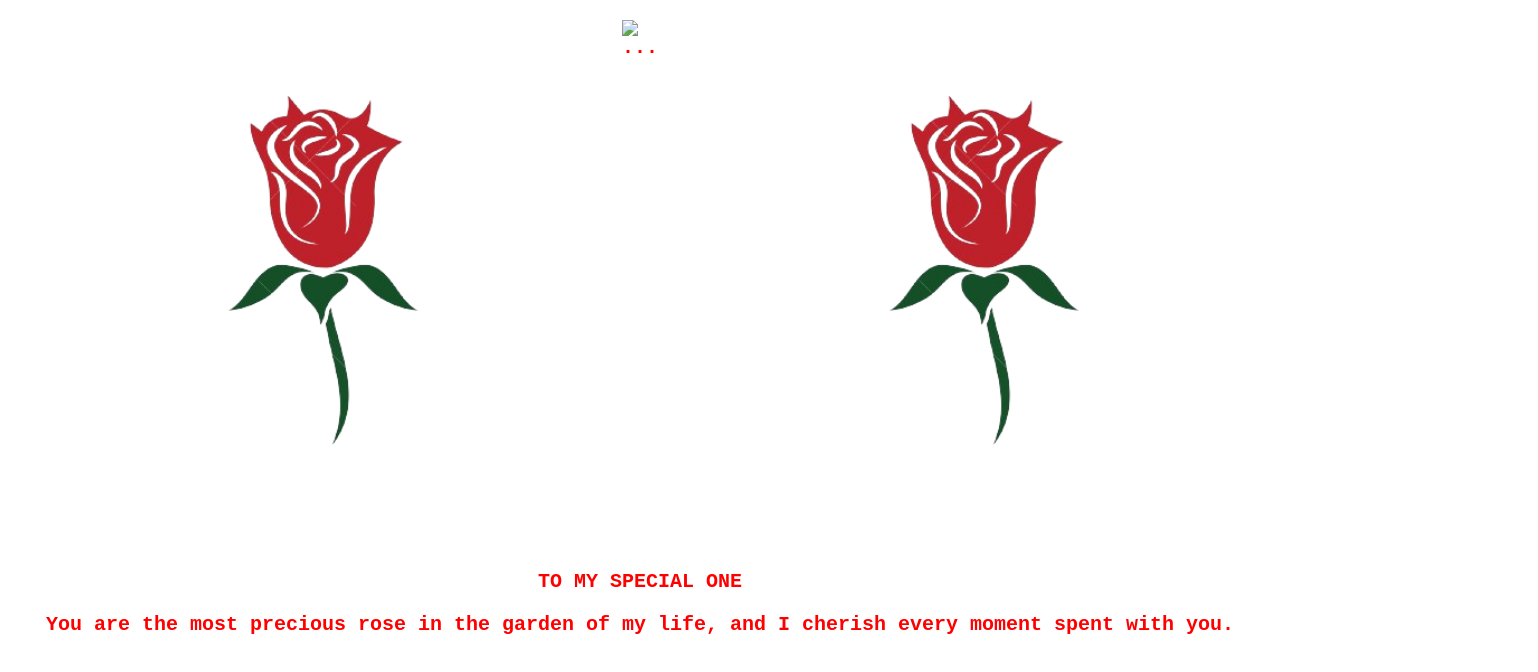
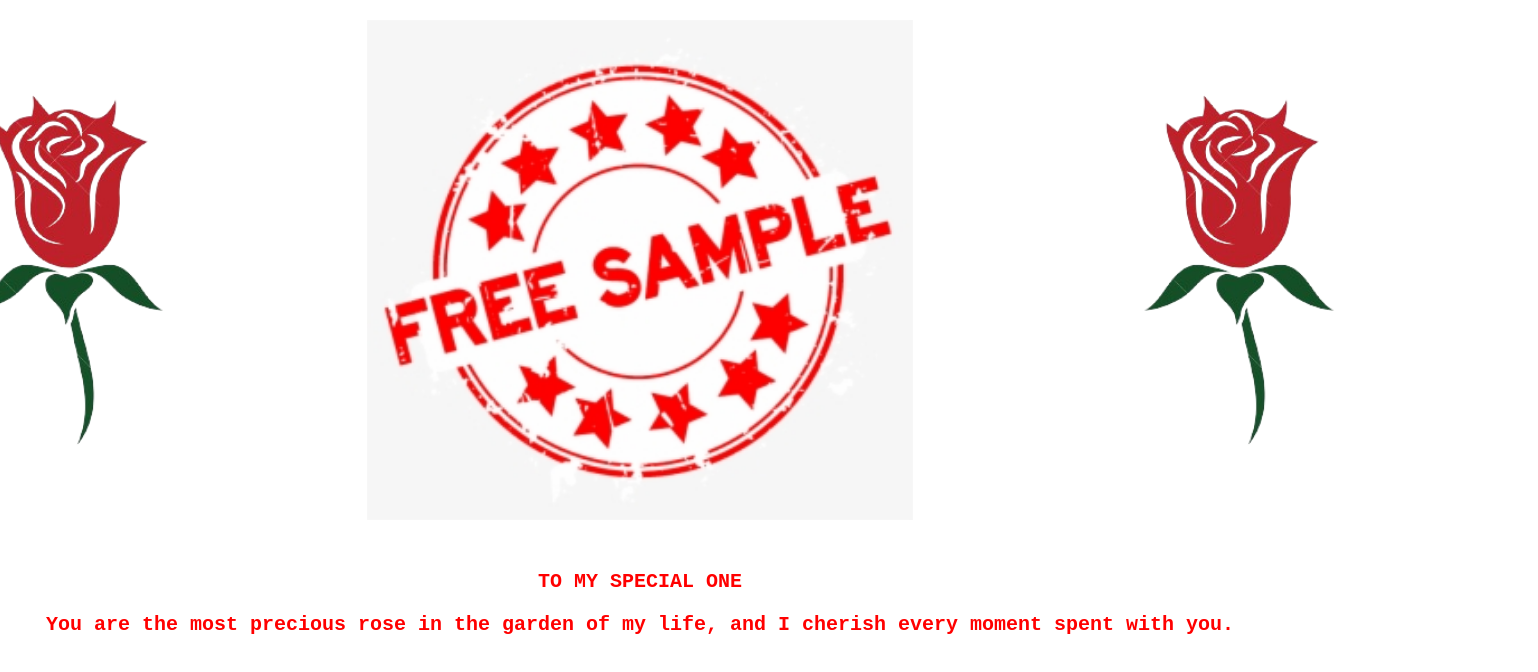
Before and after one commit to ATHARVA262005/RoseDay-Website, a plain HTML site: page index.html in a window 1280 px wide. Shown: the whole page, 1538 px wide, since content can reach past the window. Drawn offline with Linux system fonts and the light colour scheme.

Commit message:
Update index.html

```diff
--- a/index.html
+++ b/index.html
@@ -10,7 +10,7 @@
     <div class="msg">
         <div class="image">
             <img src="./130156966-rose-flower-logo-vector-template-design-removebg-preview.png" alt="rose" class="image-without-bg">
-            <img class="personImage" src="./185-1850014_free-sample-hd-png-download" alt="...">
+            <img class="personImage" src="./185-1850014_free-sample-hd-png-download.png" alt="...">
             <img src="./130156966-rose-flower-logo-vector-template-design-removebg-preview.png" alt="rose" class="image-without-bg">
         </div>
         <div class="text">
```
